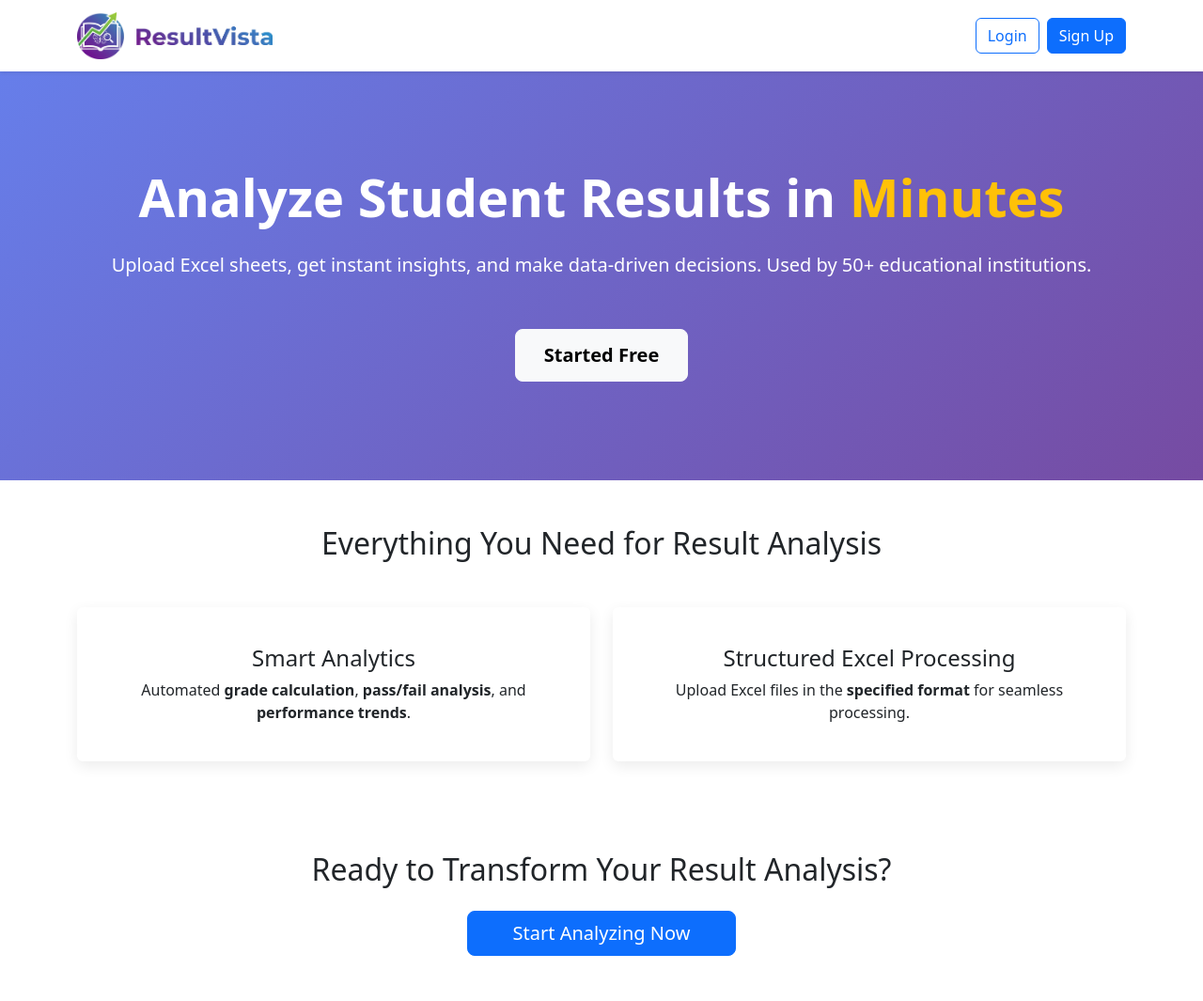
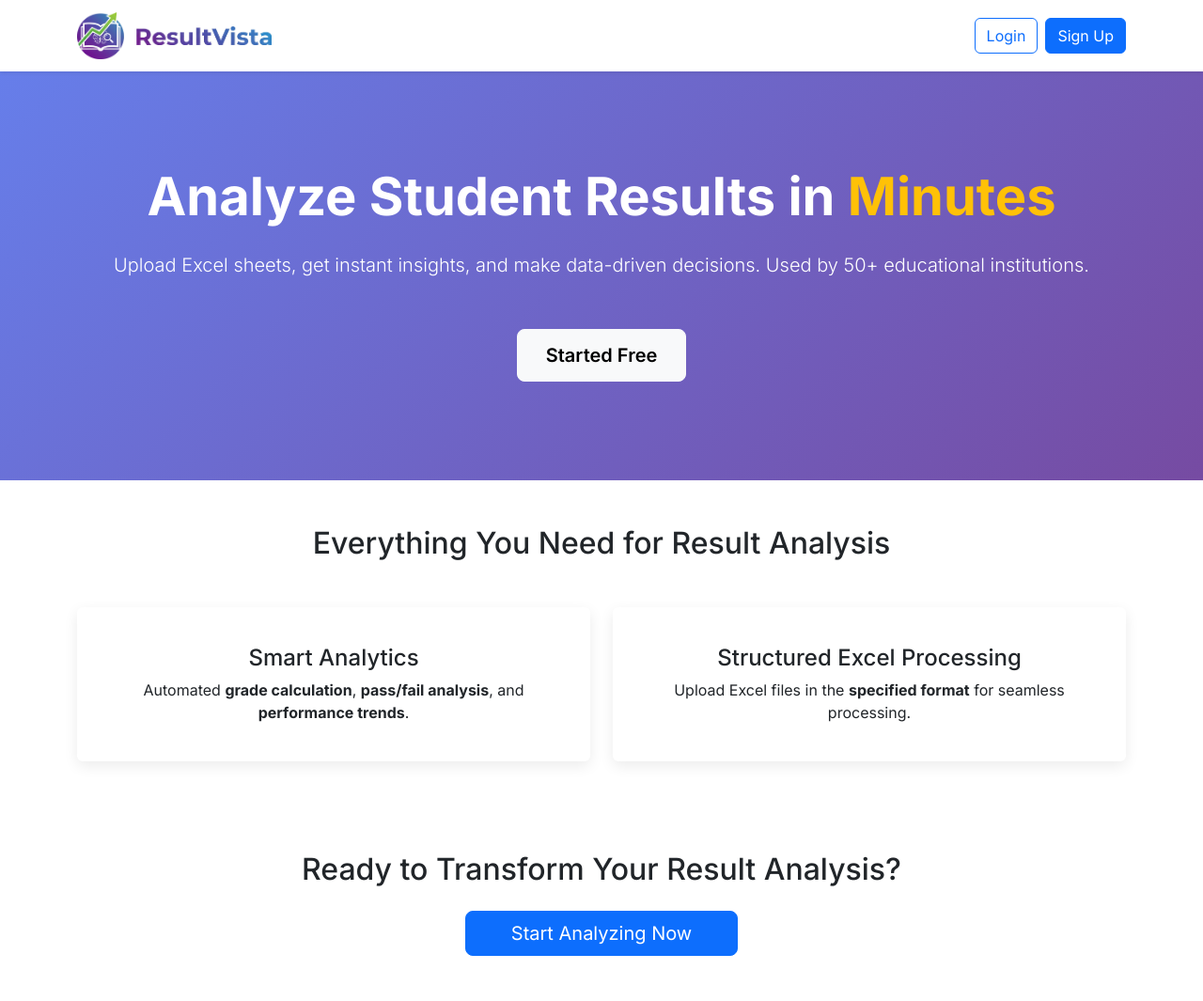
Before and after one commit to Gajera-Ansh/ResultVista, a Flask app: page / in a window 1280 px wide. Shown: the whole page at 94% size. Run offline with Flask 3, Linux system fonts and the light colour scheme.

Commit message:
Add comments

```diff
--- a/templates/dashboard.html
+++ b/templates/dashboard.html
@@ -427,6 +427,7 @@ Dashboard - ResultVista
 {% block body %}
 <div class="dashboard-container">
 
+    <!-- Login Success Toast -->
     {% if login_success %}
     <div class="position-fixed top-0 start-50 translate-middle-x" style="z-index: 2000;">
         <div id="loginToast" class="toast text-dark shadow-lg" role="alert" style="
@@ -772,6 +773,7 @@ Dashboard - ResultVista
 
 {% block script %}
 <script>
+    // Show Login Success Toast
     document.addEventListener("DOMContentLoaded", function () {
         const toastEl = document.getElementById("loginToast");
         const toast = new bootstrap.Toast(toastEl, {
@@ -792,6 +794,7 @@ Dashboard - ResultVista
         }
     });
 
+    // Show/Hide Custom Marks Input
     document.getElementById('total_marks').addEventListener('change', function () {
         const customDiv = document.getElementById('custom_marks_div');
         const customInput = document.getElementById('custom_marks');
@@ -807,6 +810,7 @@ Dashboard - ResultVista
         }
     });
 
+    // Display selected file name and size
     document.addEventListener('DOMContentLoaded', function () {
         const fileInput = document.getElementById('excel_file');
         const fileInfo = document.getElementById('fileName');
--- a/templates/index.html
+++ b/templates/index.html
@@ -6,6 +6,10 @@ ResultVista- Analyze Results in Minutes
 
 {% block head %}
 <style>
+    * {
+        font-family: 'Inter', sans-serif;
+    }
+
     .hero-section {
         background: linear-gradient(135deg, #667eea 0%, #764ba2 100%);
         color: white;
@@ -33,7 +37,7 @@ ResultVista- Analyze Results in Minutes
 
 
 {% block body %}
-<!-- Navigation -->
+<!-- Navbar -->
 <nav class="navbar navbar-expand-md navbar-light bg-white shadow-sm">
     <div class="container">
         <a class="navbar-brand fw-bold">
--- a/templates/login.html
+++ b/templates/login.html
@@ -140,8 +140,8 @@ Login - ResultVista
             <p class="opacity-75">Sign in to your account</p>
         </div>
     </div>
+
     <!-- Body -->
-
     {% if error %}
     <div class="alert alert-danger alert-dismissible fade show mx-3 mt-3" role="alert">
         <i class="bi bi-exclamation-triangle-fill me-2"></i>
@@ -188,7 +188,6 @@ Login - ResultVista
                 <span class="text-secondary">Or</span>
             </div>
 
-
             <!-- Google Sign-In -->
             <a type="button" href="/google-register" class="btn btn-google mb-4" id="googleRegisterBtn">
                 <img src="https://www.google.com/favicon.ico" alt="Google">
--- a/templates/register.html
+++ b/templates/register.html
@@ -130,8 +130,8 @@ Register - ResultVista
             <p class="opacity-75">Join ResultVista</p>
         </div>
     </div>
+
     <!-- Body -->
-
     {% if error %}
     <div class="alert alert-danger alert-dismissible fade show mx-3 mt-3" role="alert">
         <i class="bi bi-exclamation-triangle-fill me-2"></i>
```
Also changed, not shown: app.py (+10 -0 lines).
